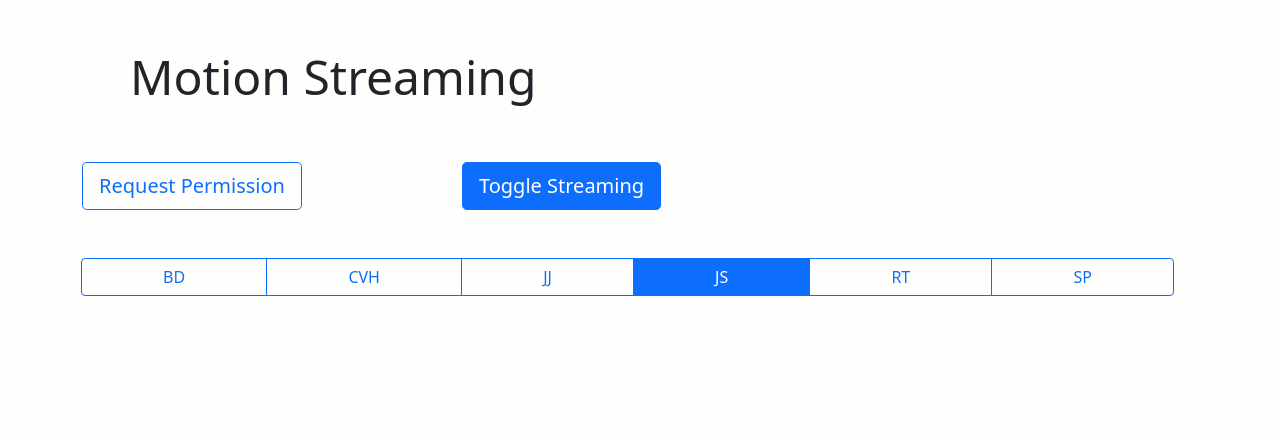
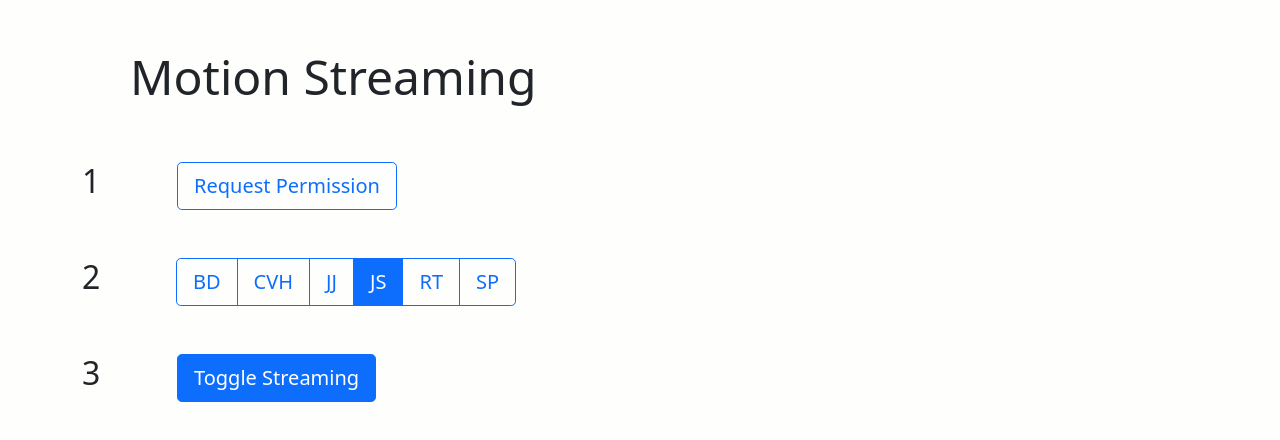
Before and after one commit to cloudfright/motion-sensor-streaming, a plain HTML site: page index.html in a window 1280 px wide. Drawn offline with nearby package versions, Linux system fonts and the light colour scheme.

Commit message:
Small UX improvements

```diff
--- a/index.html
+++ b/index.html
@@ -14,47 +14,65 @@
       <h5 class="display-5">Motion Streaming</h5>
     </div>
     <div class="row">
+      <div class="col-sm-1">
+        <h2>1</h2>
+      </div>
       <div class="col">
         <button type="button" class="btn btn-outline-primary btn-lg" onclick="requestPermission()">Request
           Permission</button>
       </div>
-      <div class="col">
-        <button type="button" class="btn btn-primary btn-lg" data-bs-toggle="button" autocomplete="off" onclick="toggleStreaming()">Toggle Streaming</button>
+    </div>
+    <div class="row py-5">
+
+      <div class="col-sm-1">
+        <h2>2</h2>
+      </div>
+
+      <div class="col-sm-11">
+        <div class="btn-group btn-group-lg" role="group" aria-label="Person select buttons">
+
+          <input type="radio" class="btn-check" name="btnradio" id="btnradio1" autocomplete="off" data-person="bd"
+            onchange="selectPerson(this)">
+          <label class="btn btn-outline-primary" for="btnradio1">BD</label>
+
+          <input type="radio" class="btn-check" name="btnradio" id="btnradio2" autocomplete="off" data-person="cvh"
+            onchange="selectPerson(this)">
+          <label class="btn btn-outline-primary" for="btnradio2">CVH</label>
+
+          <input type="radio" class="btn-check" name="btnradio" id="btnradio3" autocomplete="off" data-person="jj"
+            onchange="selectPerson(this)">
+          <label class="btn btn-outline-primary" for="btnradio3">JJ</label>
+
+          <input type="radio" class="btn-check" name="btnradio" id="btnradio4" autocomplete="off" checked
+            data-person="js" onchange="selectPerson(this)">
+          <label class="btn btn-outline-primary" for="btnradio4">JS</label>
+
+          <input type="radio" class="btn-check" name="btnradio" id="btnradio5" autocomplete="off" data-person="rt"
+            onchange="selectPerson(this)">
+          <label class="btn btn-outline-primary" for="btnradio5">RT</label>
+
+          <input type="radio" class="btn-check" name="btnradio" id="btnradio6" autocomplete="off" data-person="sp"
+            onchange="selectPerson(this)">
+          <label class="btn btn-outline-primary" for="btnradio6">SP</label>
+        </div>
+      </div>
+    </div>
+    <div class="row">
+      <div class="col-sm-1">
+        <h2>3</h2>
+      </div>
+
+      <div class="col-sm-5">
+        <button type="button" class="btn btn-primary btn-lg" data-bs-toggle="button" autocomplete="off"
+          onclick="toggleStreaming()">Toggle Streaming</button>
 
       </div>
-      <div class="col">
+      <div class="col-sm-6">
         <div class="spinner-grow text-primary" role="status" id="spinner" style="visibility:hidden">
 
         </div>
       </div>
-    <div class="row py-5">
-
-      <div class="btn-group" role="group" aria-label="Person select buttons">
-
-        <input type="radio" class="btn-check" name="btnradio" id="btnradio1" autocomplete="off" data-person="bd" onchange="selectPerson(this)">
-        <label class="btn btn-outline-primary" for="btnradio1">BD</label>
-
-        <input type="radio" class="btn-check" name="btnradio" id="btnradio2" autocomplete="off" data-person="cvh" onchange="selectPerson(this)">
-        <label class="btn btn-outline-primary" for="btnradio2">CVH</label>
-
-        <input type="radio" class="btn-check" name="btnradio" id="btnradio3" autocomplete="off" data-person="jj" onchange="selectPerson(this)">
-        <label class="btn btn-outline-primary" for="btnradio3">JJ</label>
-
-        <input type="radio" class="btn-check" name="btnradio" id="btnradio4" autocomplete="off" checked data-person="js" onchange="selectPerson(this)">
-        <label class="btn btn-outline-primary" for="btnradio4">JS</label>
-
-        <input type="radio" class="btn-check" name="btnradio" id="btnradio5" autocomplete="off" data-person="rt" onchange="selectPerson(this)">
-        <label class="btn btn-outline-primary" for="btnradio5">RT</label>
-
-        <input type="radio" class="btn-check" name="btnradio" id="btnradio6" autocomplete="off" data-person="sp" onchange="selectPerson(this)">
-        <label class="btn btn-outline-primary" for="btnradio6">SP</label>
-
     </div>
-    </div>
-
-  </div>
-
-
 
     <script>
 
```
Lines whose indentation alone changed are shown as unchanged.
